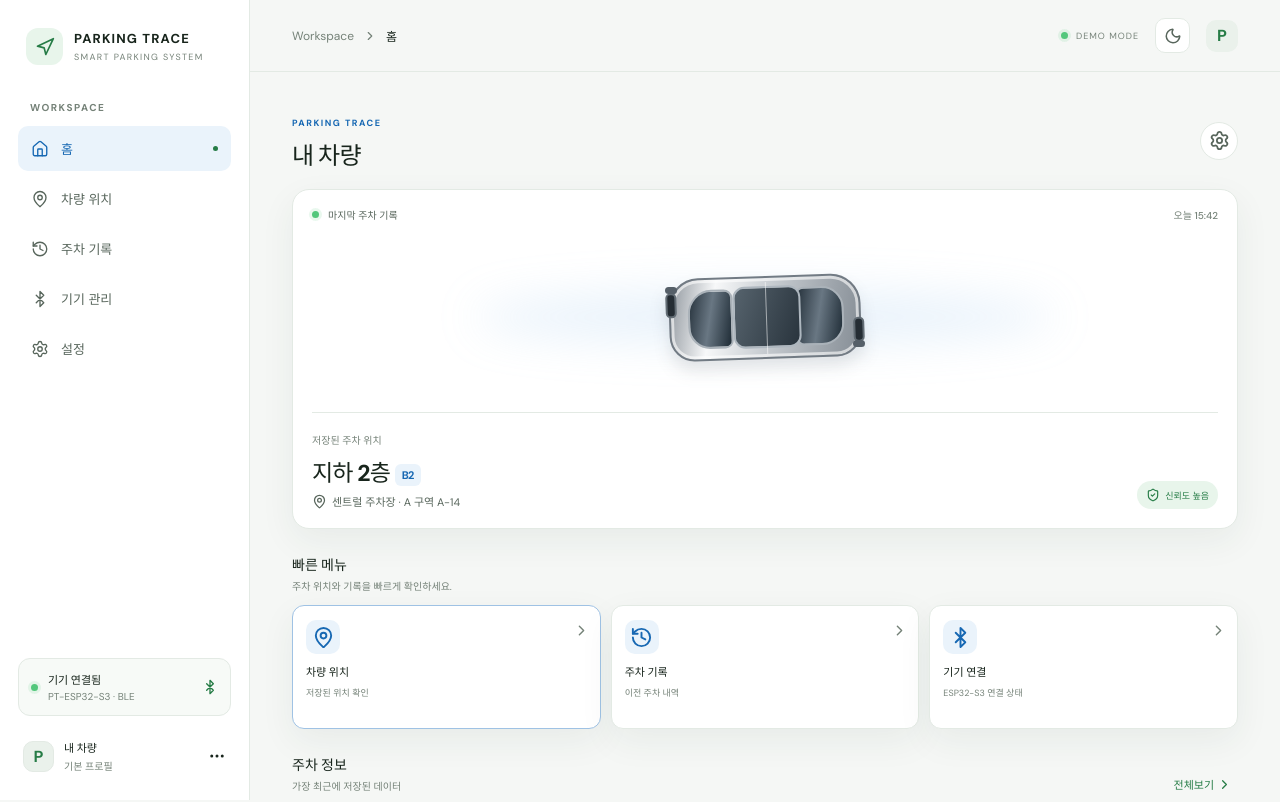
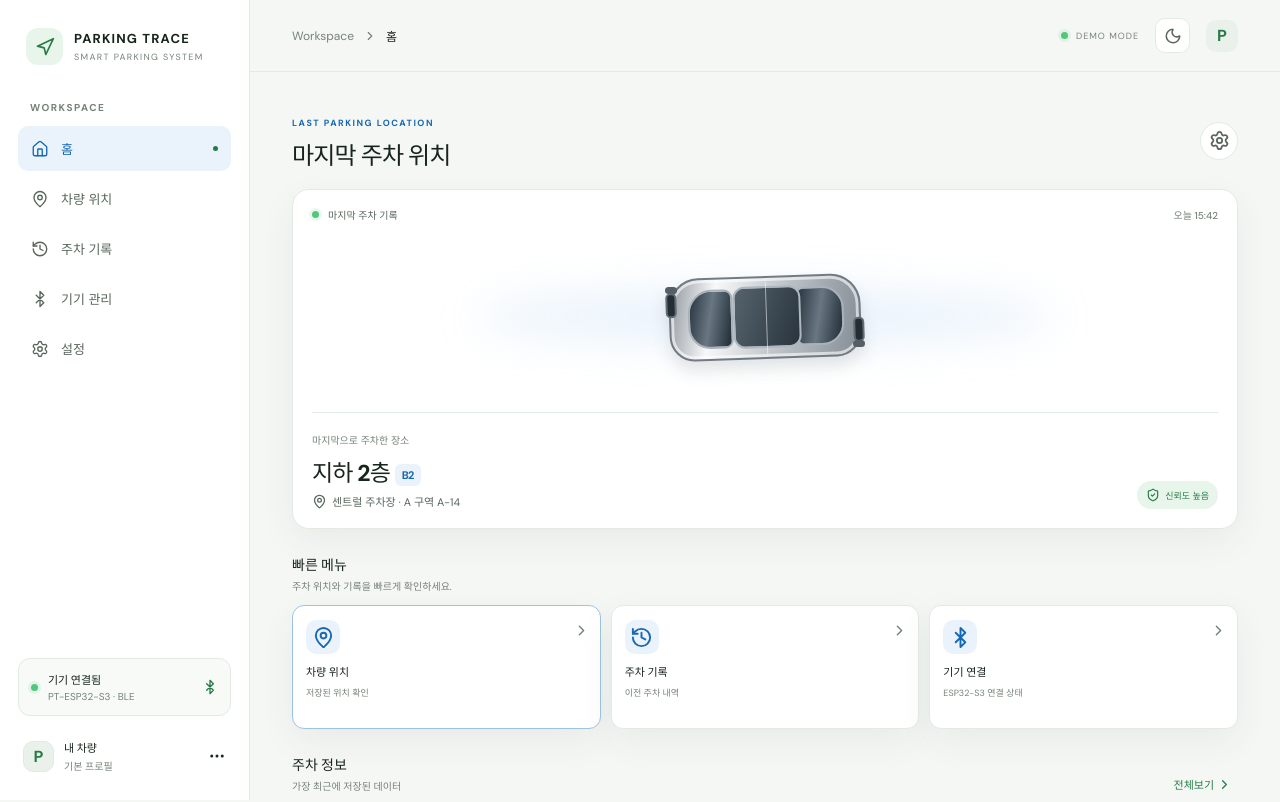
Before and after one commit to interlink1231/parking-trace, a React (Vite) app: page / in a window 1280 px wide. Shown: the top 802 px of the page. Built offline with nearby package versions, Linux system fonts and the light colour scheme.

Commit message:
Clarify last parked location on home screen

```diff
--- a/src/App.tsx
+++ b/src/App.tsx
@@ -91,7 +91,7 @@ function PageHeading({ eyebrow, title, description, action }: { eyebrow: string;
 function HomePage({ onNavigate }: { onNavigate: (p: Page) => void }) {
   return <>
     <div className="blue-home-head">
-      <div><span className="blue-kicker">PARKING TRACE</span><h1>내 차량</h1></div>
+      <div><span className="blue-kicker">LAST PARKING LOCATION</span><h1>마지막 주차 위치</h1></div>
       <button className="blue-settings" onClick={() => onNavigate('settings')} aria-label="설정"><Settings size={21} /></button>
     </div>
     <section className="vehicle-card">
@@ -103,7 +103,7 @@ function HomePage({ onNavigate }: { onNavigate: (p: Page) => void }) {
           <div className="car-body"><div className="car-glass-front" /><div className="car-glass-back" /><div className="car-roof" /><div className="car-line" /><div className="car-wheel wheel-left" /><div className="car-wheel wheel-right" /></div>
         </div>
       </div>
-      <div className="vehicle-caption"><div><small>저장된 주차 위치</small><h2>지하 2층 <span>B2</span></h2><p><MapPin size={15} /> 센트럴 주차장 · A 구역 A-14</p></div><span className="confidence-chip"><ShieldCheck size={14} /> 신뢰도 높음</span></div>
+      <div className="vehicle-caption"><div><small>마지막으로 주차한 장소</small><h2>지하 2층 <span>B2</span></h2><p><MapPin size={15} /> 센트럴 주차장 · A 구역 A-14</p></div><span className="confidence-chip"><ShieldCheck size={14} /> 신뢰도 높음</span></div>
     </section>
 
     <div className="blue-section-title"><div><h3>빠른 메뉴</h3><p>주차 위치와 기록을 빠르게 확인하세요.</p></div></div>
```
